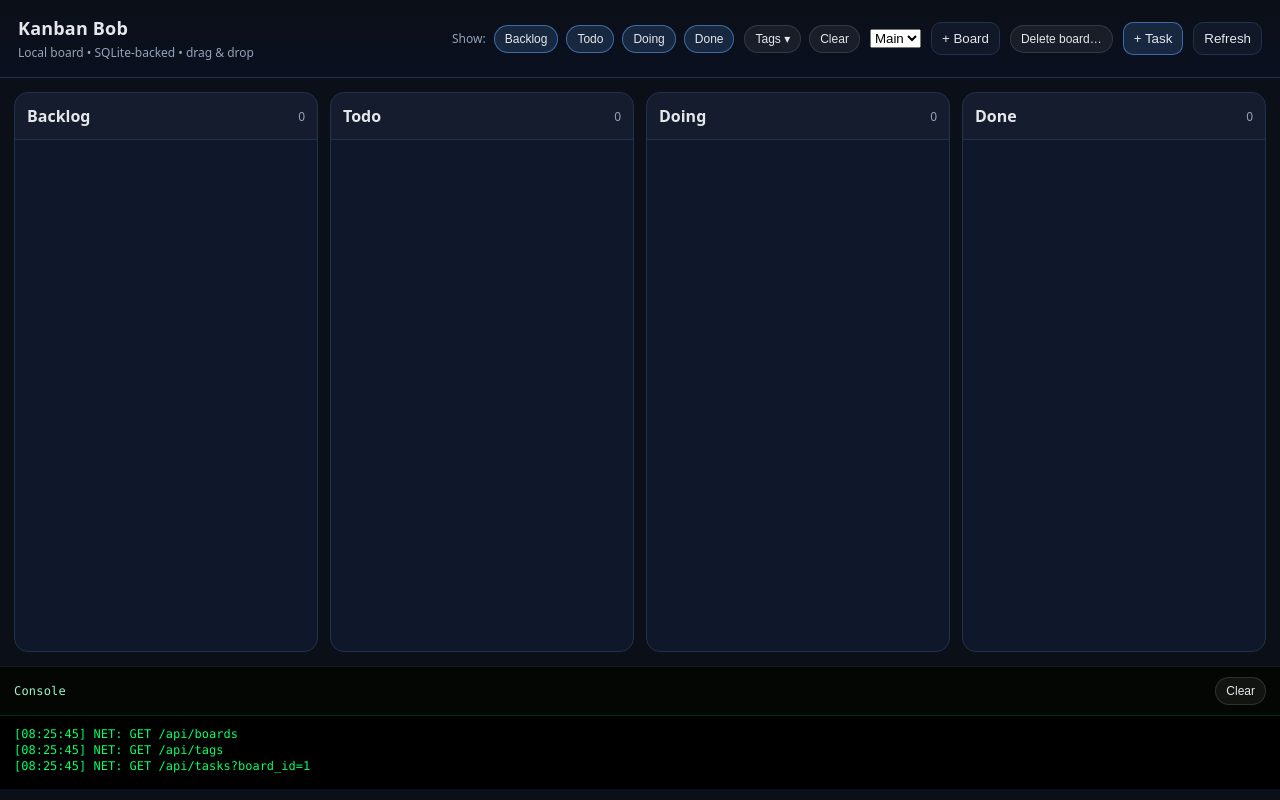
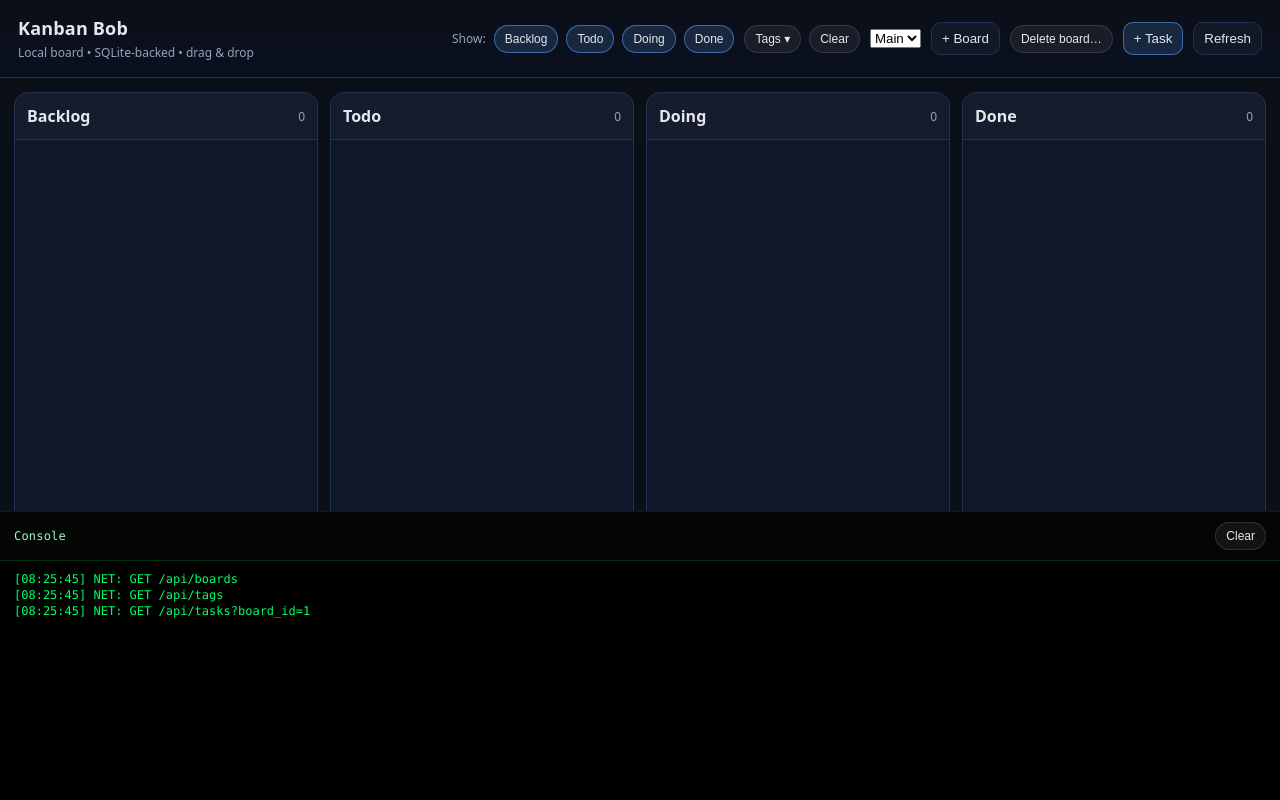
Before and after one commit to Schwarz-XU/simple-kanban, a Flask app: page / in a window 1280 px wide. Run offline with Flask 3, Linux system fonts and the light colour scheme; data comes from the database, SQL or seed files in the repository; data that the repository does not hold is empty.

Commit message:
Make page non-scrollable; console-only scroll with themed scrollbar

```diff
--- a/static/styles.css
+++ b/static/styles.css
@@ -13,9 +13,17 @@
 html, body {
   margin: 0;
   padding: 0;
+  height: 100%;
   background: var(--bg);
   color: var(--text);
   font-family: ui-sans-serif, system-ui, -apple-system, Segoe UI, Roboto, Helvetica, Arial, "Apple Color Emoji", "Segoe UI Emoji";
+}
+
+body {
+  display: flex;
+  flex-direction: column;
+  height: 100vh;
+  overflow: hidden; /* keep the whole screen non-scrollable */
 }
 
 .topbar {
@@ -92,6 +100,8 @@ button:hover { filter: brightness(1.06); }
   grid-template-columns: repeat(4, minmax(240px, 1fr));
   gap: 12px;
   padding: 14px;
+  flex: 1;
+  overflow: hidden;
 }
 
 .column {
@@ -217,6 +227,7 @@ button.link.danger { color: var(--danger); }
   padding: 0;
   border-top: 1px solid rgba(255,255,255,.08);
   background: #030603;
+  flex: 0 0 auto;
 }
 .activity-header {
   display: flex;
@@ -235,8 +246,8 @@ button.link.danger { color: var(--danger); }
 .activity-log {
   margin: 0;
   padding: 10px 14px 14px;
-  max-height: 240px;
-  overflow: auto;
+  height: 240px; /* fixed console area */
+  overflow: auto; /* only console scrolls */
   color: #00ff66;
   background: #000;
   font-family: ui-monospace, SFMono-Regular, Menlo, Monaco, Consolas, "Liberation Mono", "Courier New", monospace;
@@ -246,6 +257,28 @@ button.link.danger { color: var(--danger); }
   border-top: 1px solid rgba(0,255,102,.18);
 }
 
+/* Console scrollbar styling (WebKit/Blink: Chrome/Edge/Safari) */
+.activity-log::-webkit-scrollbar {
+  width: 10px;
+}
+.activity-log::-webkit-scrollbar-track {
+  background: #000;
+}
+.activity-log::-webkit-scrollbar-thumb {
+  background: rgba(0, 255, 102, 0.25);
+  border: 1px solid rgba(0, 255, 102, 0.35);
+  border-radius: 10px;
+}
+.activity-log::-webkit-scrollbar-thumb:hover {
+  background: rgba(0, 255, 102, 0.35);
+}
+
+/* Firefox */
+.activity-log {
+  scrollbar-color: rgba(0, 255, 102, 0.35) #000;
+  scrollbar-width: thin;
+}
+
 @media (max-width: 880px) {
   .board { grid-template-columns: 1fr; }
 }
```
